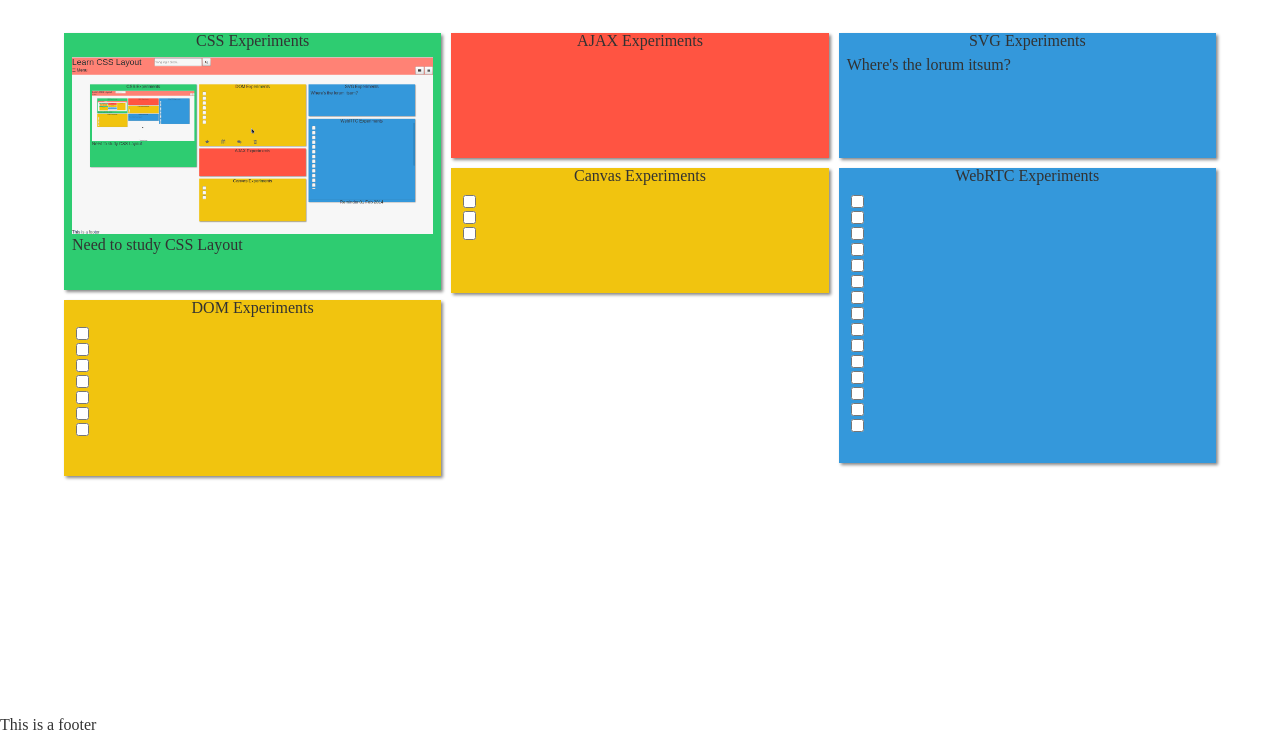
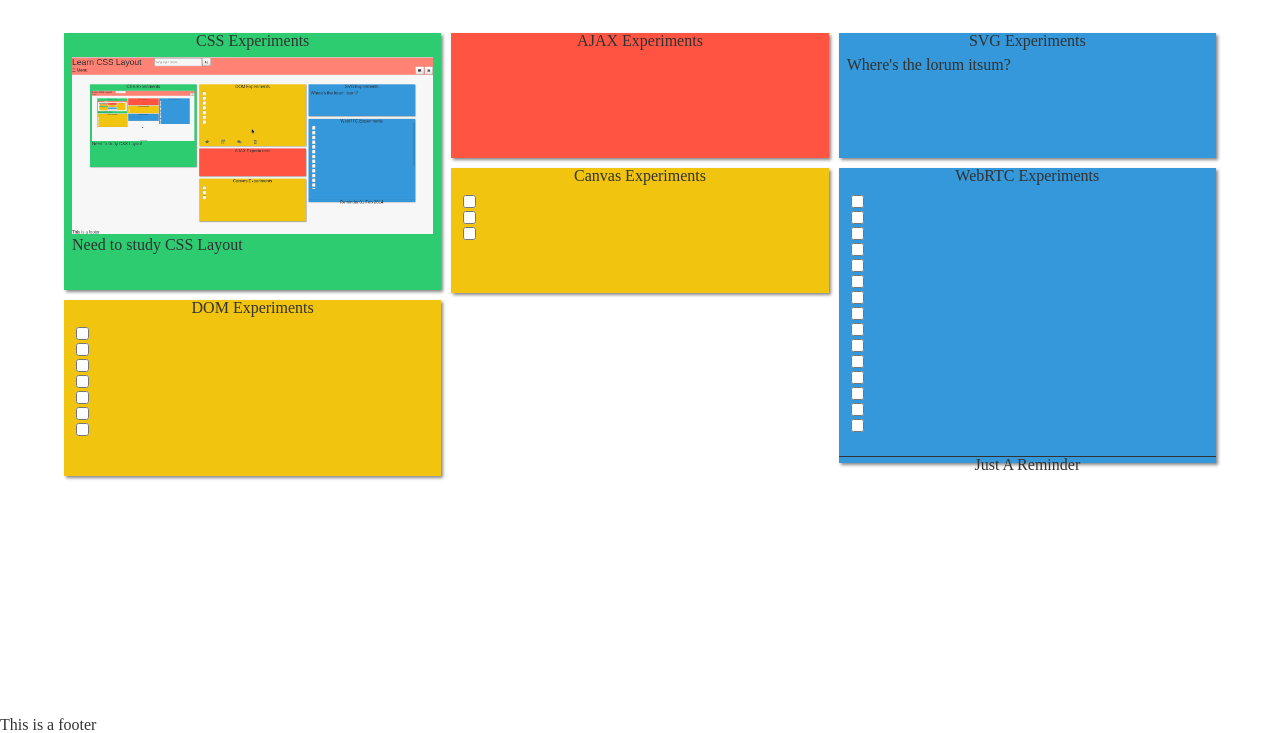
Before and after one commit to keripix/learn-css-layout, a website: page jade/index.jade in a window 1280 px wide. Shown: the part 67-800 px from the top of the page. Drawn offline with nearby package versions, Linux system fonts and the light colour scheme; files that its build step writes are made by us from their sources; files whose address does not match are found by name.

Commit message:
TODO: reminder

```diff
--- a/jade/index.jade
+++ b/jade/index.jade
@@ -180,6 +180,8 @@
               .note-footer-item
                 a(href='#')
                   i.fa.fa-trash-o
+            .note-reminder
+              p Just A Reminder
     // this is meant to be a footer
     // TODO still incorrect
     footer.l-bottom
```
Also changed, not shown: README.md, index.html.
